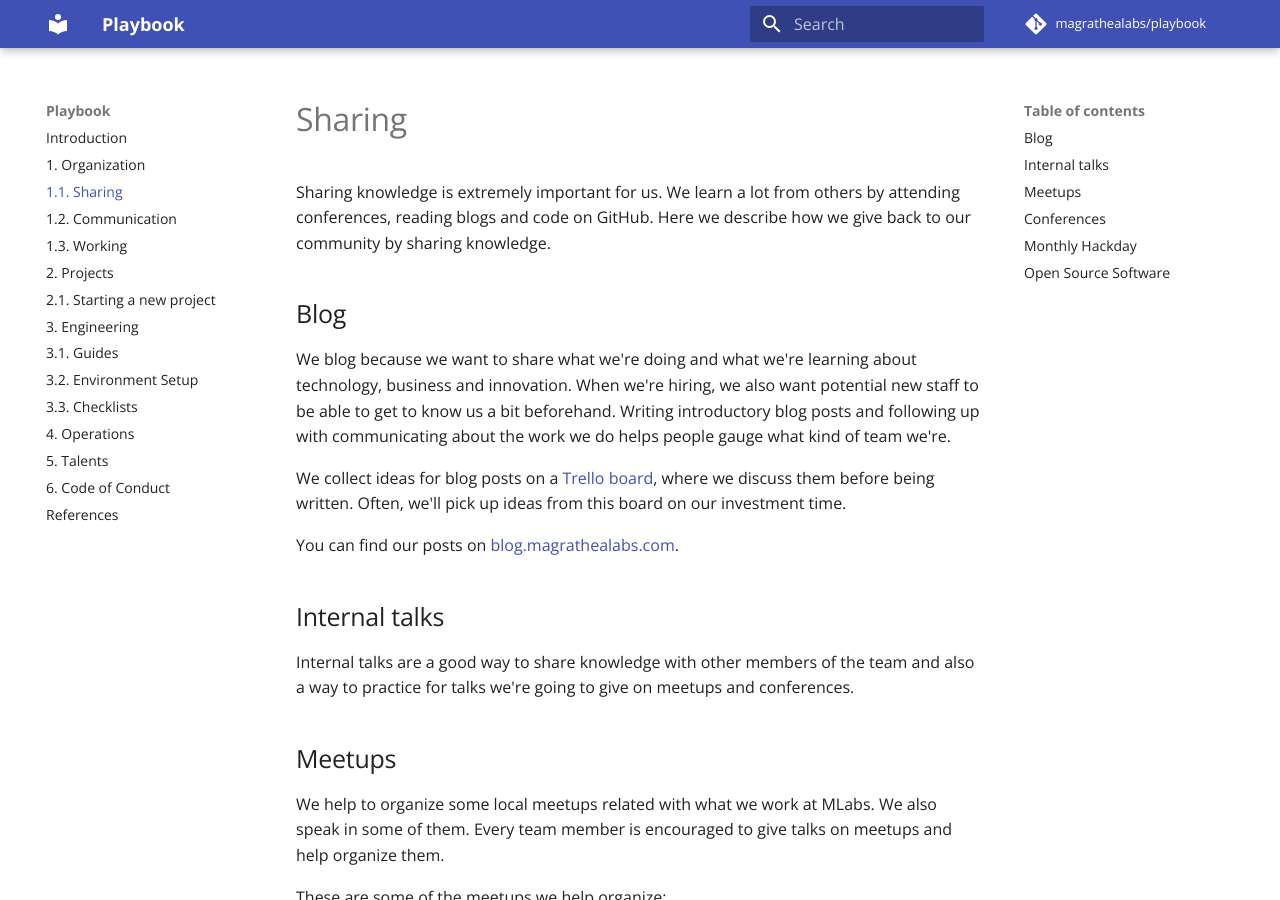
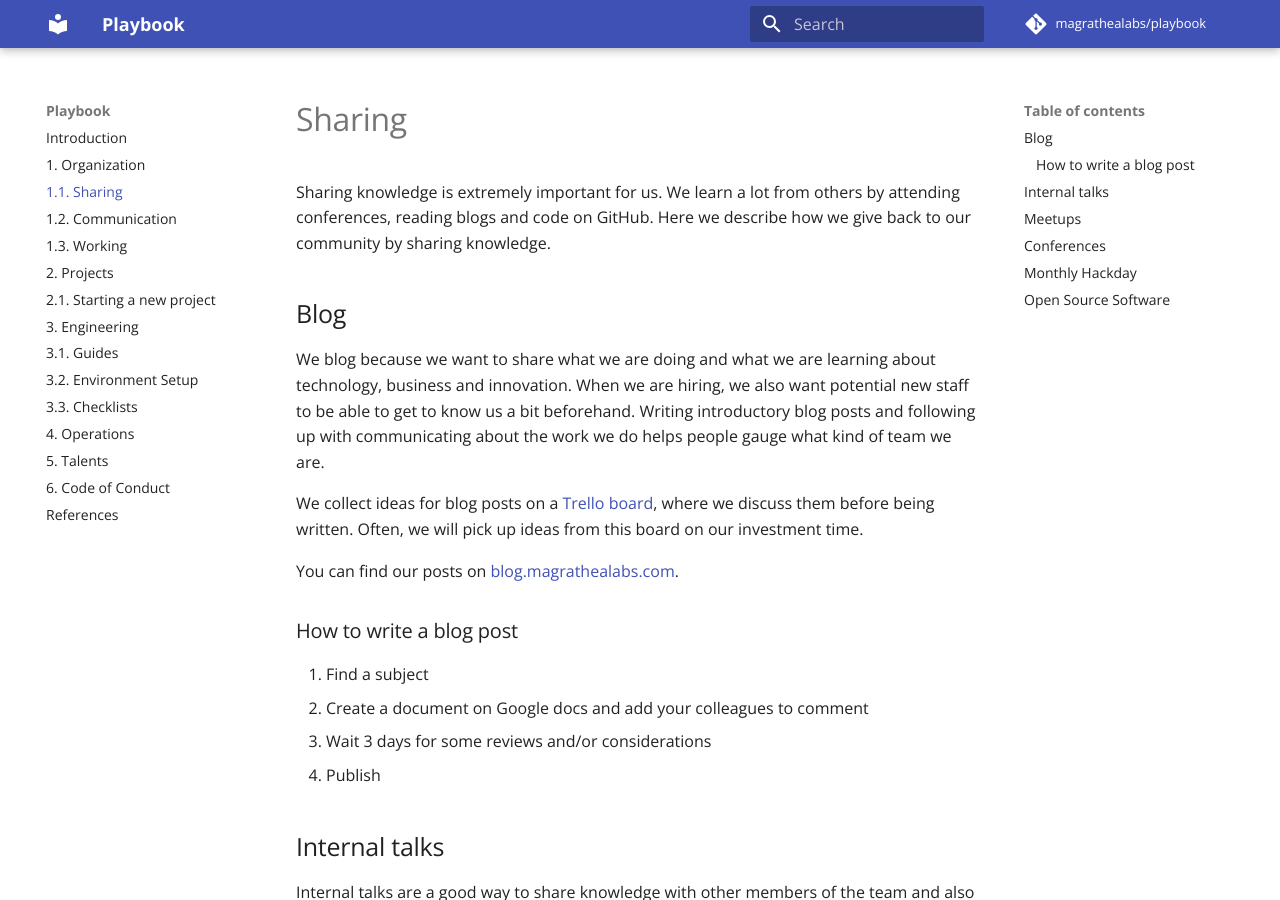
Before and after one commit to magrathealabs/playbook, an MkDocs documentation site: the page built from docs/1.1-sharing.md, in a window 1280 px wide and 900 px high. Built offline with MkDocs 1.6.1 and Material for MkDocs 9.7.7, drawn with Linux system fonts in a browser that asks for light colours; comment, search, counter and statistics services are not loaded; old or Windows-style settings are respelled for this version of MkDocs.

Commit message:
How to blog steps (#16)

```diff
--- a/docs/1.1-sharing.md
+++ b/docs/1.1-sharing.md
@@ -4,11 +4,18 @@ Sharing knowledge is extremely important for us. We learn a lot from others by a
 
 ## Blog
 
-We blog because we want to share what we're doing and what we're learning about technology, business and innovation. When we're hiring, we also want potential new staff to be able to get to know us a bit beforehand. Writing introductory blog posts and following up with communicating about the work we do helps people gauge what kind of team we're.
+We blog because we want to share what we are doing and what we are learning about technology, business and innovation. When we are hiring, we also want potential new staff to be able to get to know us a bit beforehand. Writing introductory blog posts and following up with communicating about the work we do helps people gauge what kind of team we are.
 
-We collect ideas for blog posts on a [Trello board](https://trello.com/b/zdmuA1MN/mochileiros-blog), where we discuss them before being written. Often, we'll pick up ideas from this board on our investment time.
+We collect ideas for blog posts on a [Trello board](https://trello.com/b/zdmuA1MN/mochileiros-blog), where we discuss them before being written. Often, we will pick up ideas from this board on our investment time.
 
 You can find our posts on [blog.magrathealabs.com](https://blog.magrathealabs.com).
+
+### How to write a blog post
+
+1. Find a subject
+2. Create a document on Google docs and add your colleagues to comment
+3. Wait 3 days for some reviews and/or considerations
+4. Publish
 
 ## Internal talks
 
```
